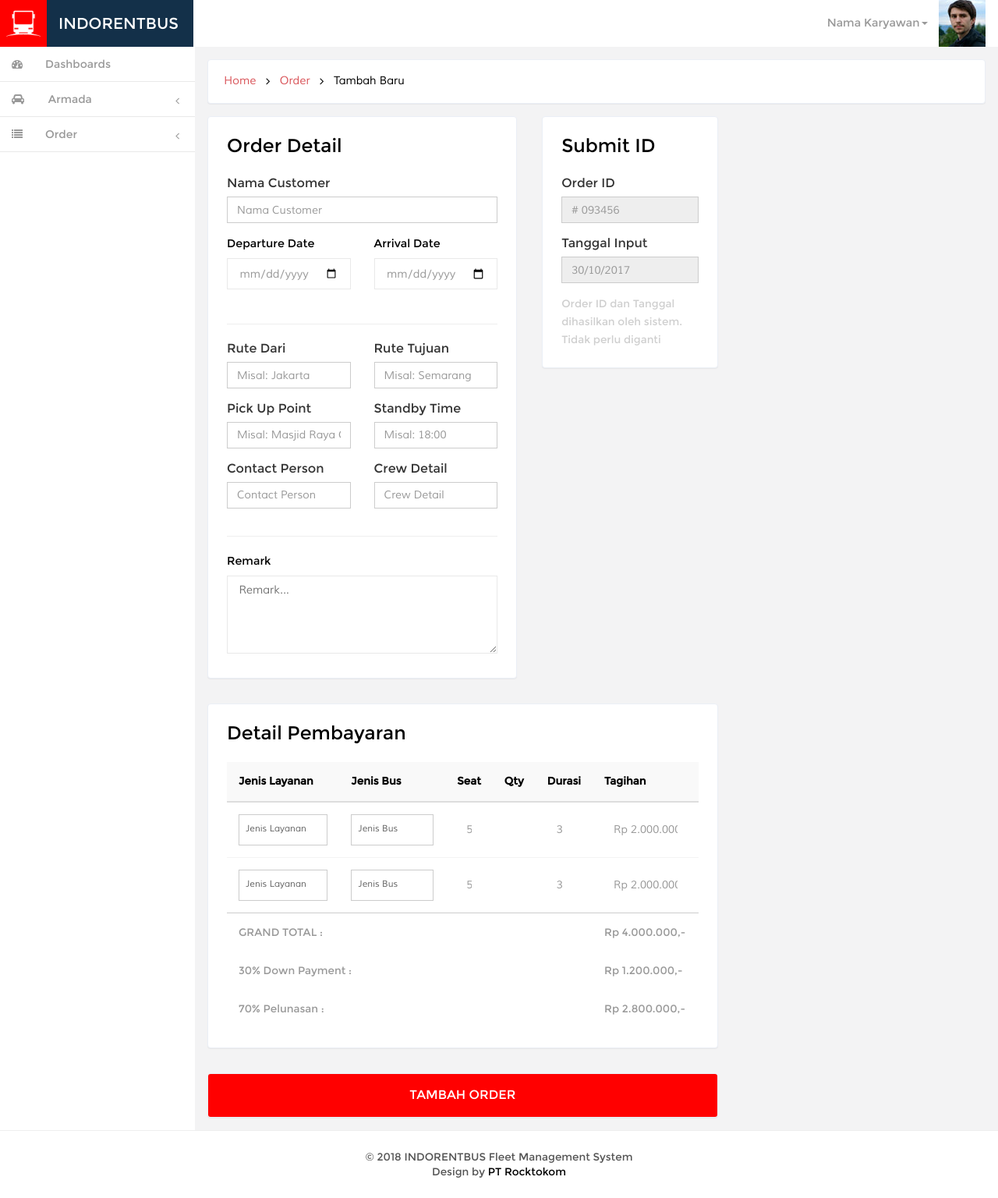
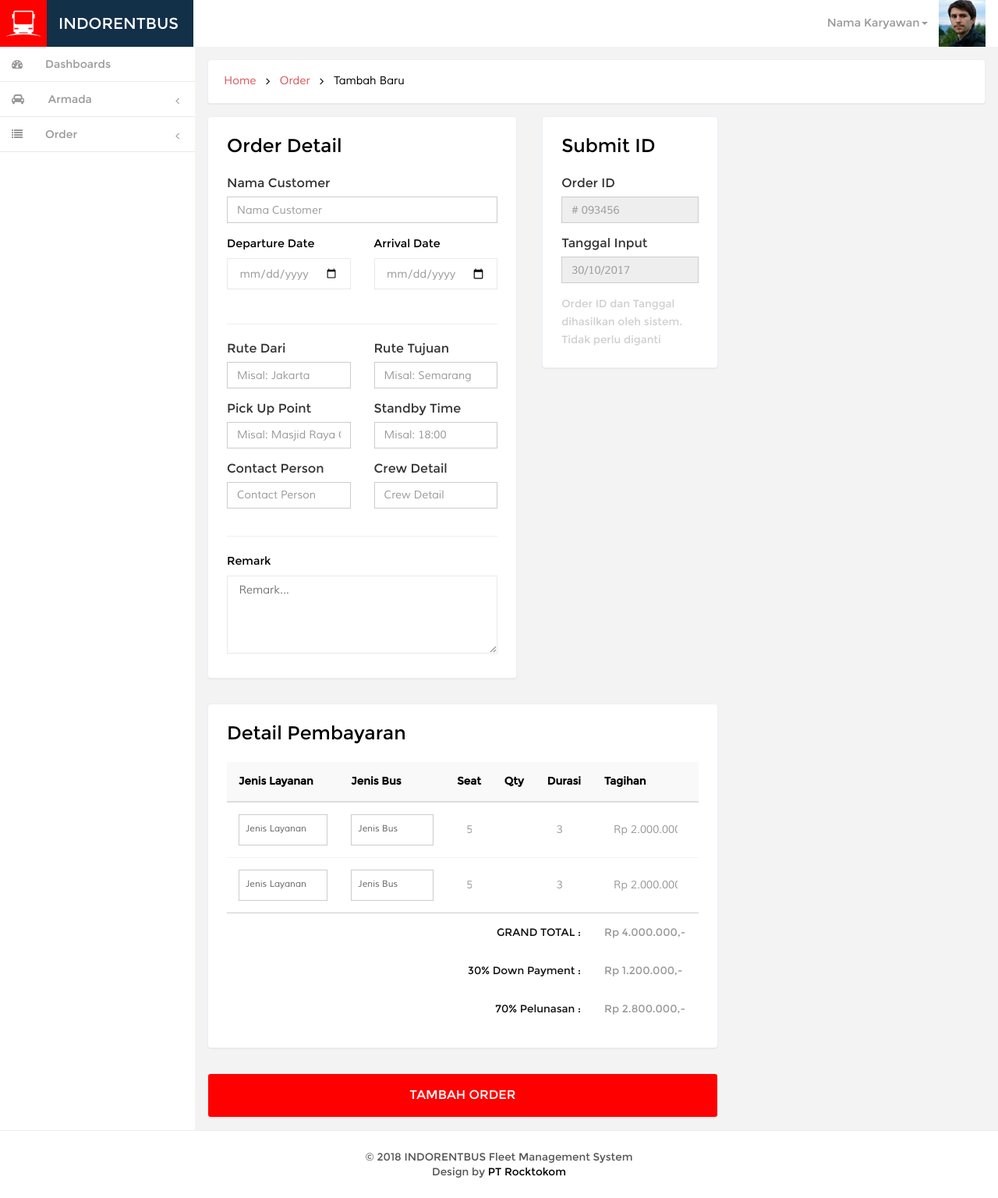
Before and after one commit to kemtol/indorentbus, a Jekyll site: the page built from laman/tambah-order.html, in a window 1280 px wide. Shown: the whole page at 78% size. Built offline with Jekyll 4.4.1, drawn with Linux system fonts in a browser that asks for light colours; nearby versions of some CDN libraries; Markdown is read by kramdown in place of the engine named in the settings; comment, search, counter and statistics services are not loaded.

Commit message:
Update tambah-order.html

```diff
--- a/laman/tambah-order.html
+++ b/laman/tambah-order.html
@@ -173,15 +173,15 @@ permalink: /orders/tambah/
 						</td>
 					</tr>
 					<tr style="border-top:1px solid #ccc">
-						<td colspan="5">GRAND TOTAL :</td>
+						<td colspan="5" style="text-align:right;color:#111">GRAND TOTAL :</td>
 						<td>Rp 4.000.000,-</td>
 					</tr>
 					<tr>
-						<td colspan="5">30% Down Payment :</td>
+						<td colspan="5" style="text-align:right;color:#111">30% Down Payment :</td>
 						<td>Rp 1.200.000,-</td>
 					</tr>
 					<tr>
-						<td colspan="5">70% Pelunasan :</td>
+						<td colspan="5" style="text-align:right;color:#111">70% Pelunasan :</td>
 						<td>Rp 2.800.000,-</td>
 					</tr>
 				</tbody>
```
